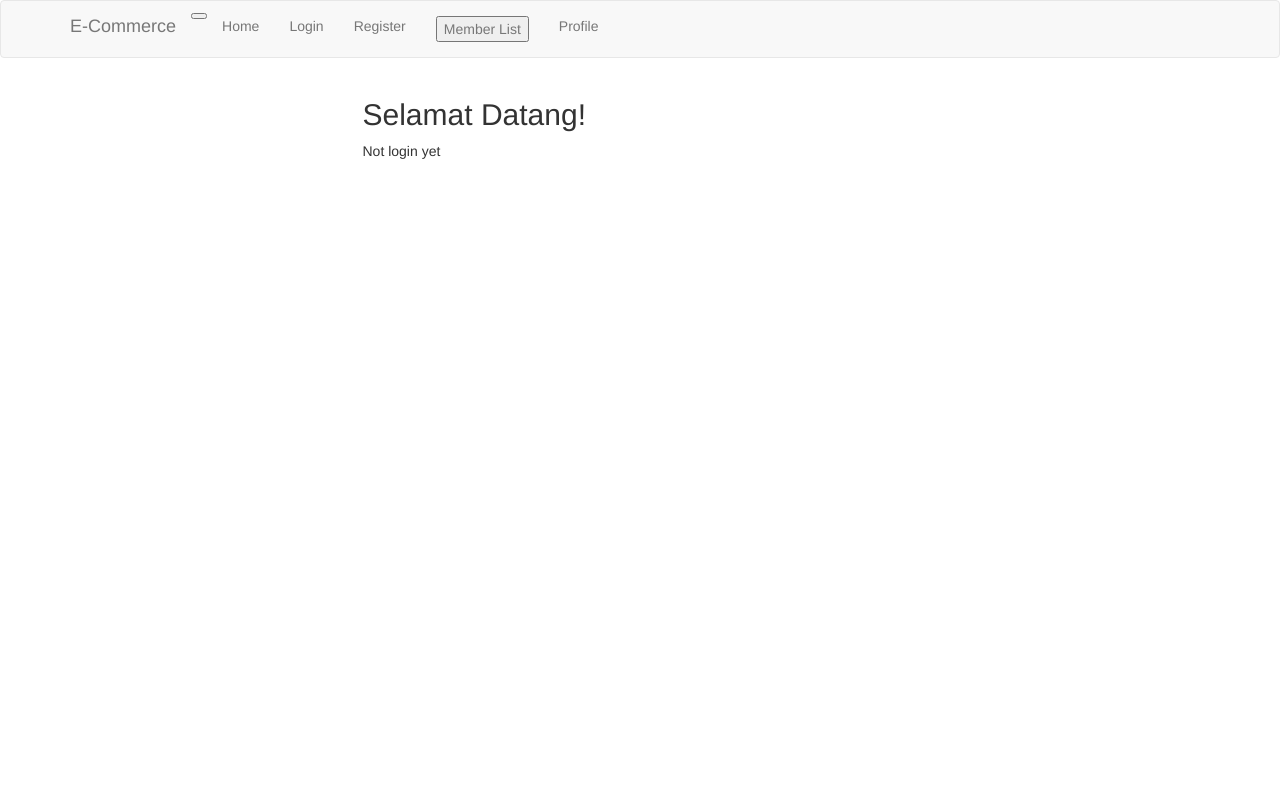
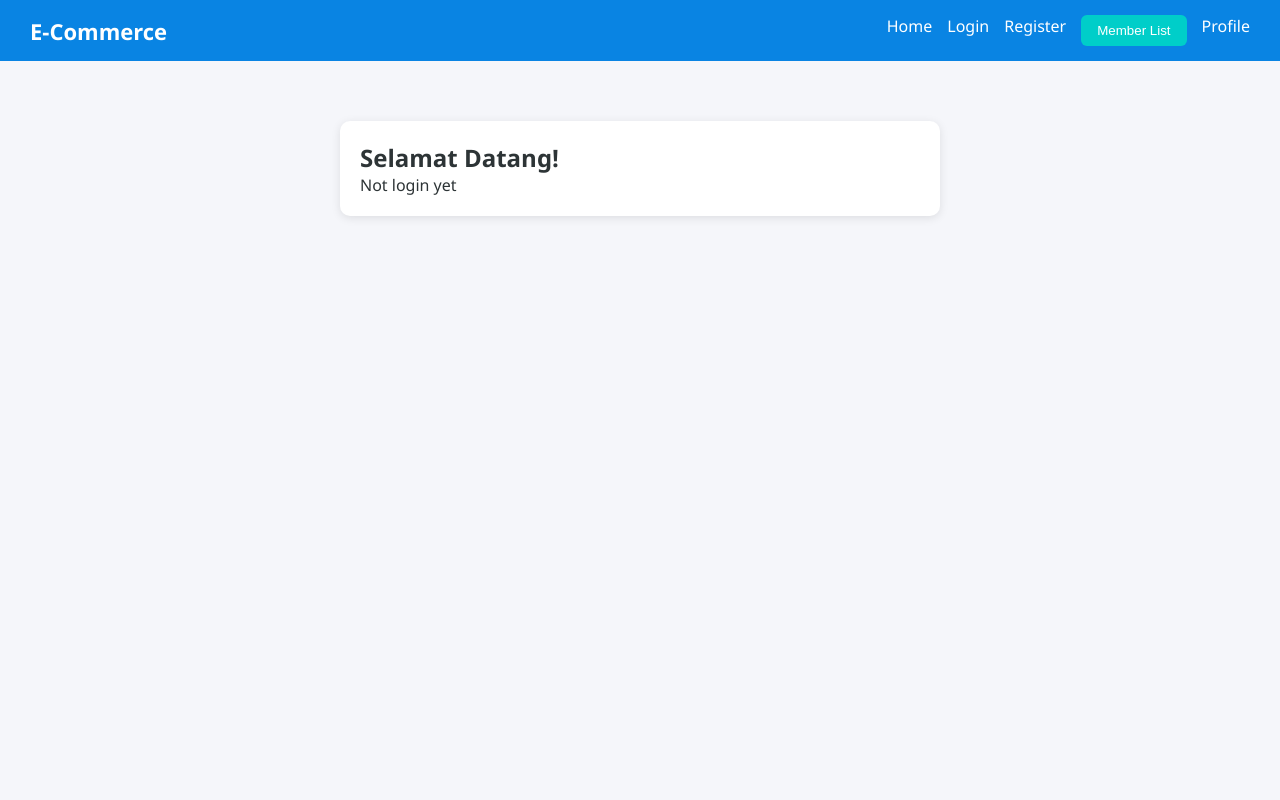
Before and after one commit to adznshfy/BungaKu, a Flask app: page / in a window 1280 px wide. Run offline with Flask 3, Linux system fonts and the light colour scheme; parts of the project's set-up code (start-up, migrations or seed data) failed here and were passed over; some libraries are stand-ins or nearby versions.

Commit message:
ubah layout sm css

```diff
--- /dev/null
+++ b/static/style.css
@@ -0,0 +1,100 @@
+/* Reset & base */
+* {
+    margin: 0;
+    padding: 0;
+    box-sizing: border-box;
+}
+
+body {
+    font-family: 'Segoe UI', Tahoma, Geneva, Verdana, sans-serif;
+    background-color: #f5f6fa;
+    color: #2d3436;
+    min-height: 100vh;
+}
+
+/* Navbar */
+.navbar {
+    background-color: #0984e3;
+    padding: 15px 30px;
+    display: flex;
+    justify-content: space-between;
+    align-items: center;
+    color: white;
+    position: relative;
+}
+
+.navbar .brand {
+    font-size: 22px;
+    font-weight: bold;
+}
+
+.nav-links {
+    display: flex;
+    gap: 15px;
+}
+
+.navbar a {
+    color: white;
+    text-decoration: none;
+    font-weight: 500;
+}
+
+.navbar a:hover {
+    text-decoration: underline;
+}
+
+.toggle-button {
+    display: none;
+    font-size: 24px;
+    background: none;
+    border: none;
+    color: white;
+    cursor: pointer;
+}
+
+/* Button */
+button {
+    background-color: #00cec9;
+    border: none;
+    color: white;
+    padding: 8px 16px;
+    border-radius: 6px;
+    cursor: pointer;
+    transition: background 0.3s ease;
+}
+
+button:hover {
+    background-color: #00b894;
+}
+
+/* Container - Konten di tengah */
+.container {
+    max-width: 600px;
+    margin: 60px auto;
+    padding: 20px;
+    background: white;
+    border-radius: 10px;
+    box-shadow: 0 2px 10px rgba(0,0,0,0.1);
+}
+
+/* Responsive navbar */
+@media (max-width: 768px) {
+    .nav-links {
+        display: none;
+        flex-direction: column;
+        background-color: #0984e3;
+        position: absolute;
+        top: 60px;
+        left: 0;
+        width: 100%;
+        padding: 20px 0;
+    }
+
+    .nav-links.active {
+        display: flex;
+    }
+
+    .toggle-button {
+        display: block;
+    }
+}
--- a/templates/layout.html
+++ b/templates/layout.html
@@ -4,47 +4,26 @@
     <meta charset="UTF-8">
     <meta name="viewport" content="width=device-width, initial-scale=1.0">
     <title>{% block title %}{% endblock %}</title>
-    <link rel="stylesheet" type="text/css" media="screen" href="https://cdn.jsdelivr.net/npm/bootstrap@3.3.7/dist/css/bootstrap.min.css" />
+    <link rel="stylesheet" href="{{ url_for('static', filename='style.css') }}">
 </head>
 <body>
-    <nav class="navbar navbar-default">
-        <div class="container">
-            <div class="navbar-header">
-                <button type="button" class"navbar-toggle collapsed" data-toggle="collapse" data-target="#navbar" aria-expanded="false" aria-controls="navbar">
-                    <span class="sr-only">Toggle navigation</span>
-                    <span class="icon-bar"></span>
-                    <span class="icon-bar"></span>
-                    <span class="icon-bar"></span>
+    <nav class="navbar">
+        <div class="brand">E-Commerce</div>
+
+        <button class="toggle-button" id="navToggle">
+            ☰
         </button>
-                <a class="navbar-brand" href="#">E-Commerce</a>
-            </div>
-            <div id="navbar" class="collapse navbar-collapse">
-                <ul class="nav navbar-nav">
-                    <li>
+
+        <div class="nav-links" id="navLinks">
             <a href="#">Home</a>
-                    </li>
             {% if session['name'] %}
-                    <li>
                 <a href="/logout">Logout</a>
-                    </li>
             {% else %}
-                    <li>
                 <a href="/login">Login</a>
-                    </li>
-                    <li>
                 <a href="/register">Register</a>
-                    </li>
-                    <li>
-                        <a href="{{ url_for('member') }}">
-                            <button>Member List</button>
-                        </a>
-                    </li>
-                    <li>
+                <a href="{{ url_for('member') }}"><button>Member List</button></a>
                 <a href="/profile">Profile</a>
-                    </li>
             {% endif %}
-                </ul>
-            </div>
         </div>
     </nav>
 
@@ -52,7 +31,13 @@
         {% block content %}{% endblock %}
     </div>
 
-    <script src="https://code.jquery.com/jquery-3.7.1.slim.min.js" />
-    <script src="https://cdn.jsdelivr.net/npm/bootstrap@3.3.7/dist/js/bootstrap.min.js" />
+    <script>
+        const navToggle = document.getElementById("navToggle");
+        const navLinks = document.getElementById("navLinks");
+
+        navToggle.addEventListener("click", () => {
+            navLinks.classList.toggle("active");
+        });
+    </script>
 </body>
 </html>
```
Lines whose indentation alone changed are shown as unchanged.
